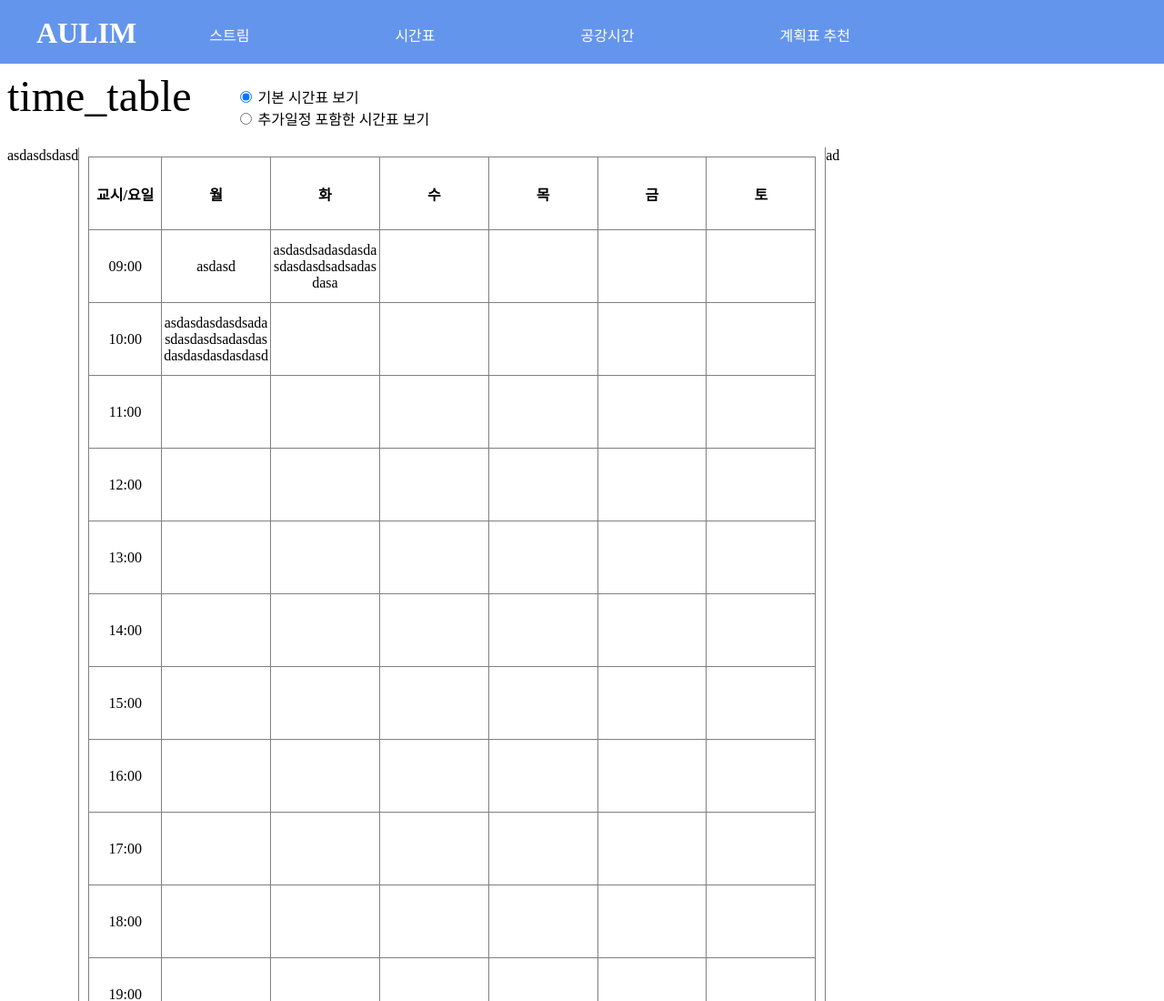
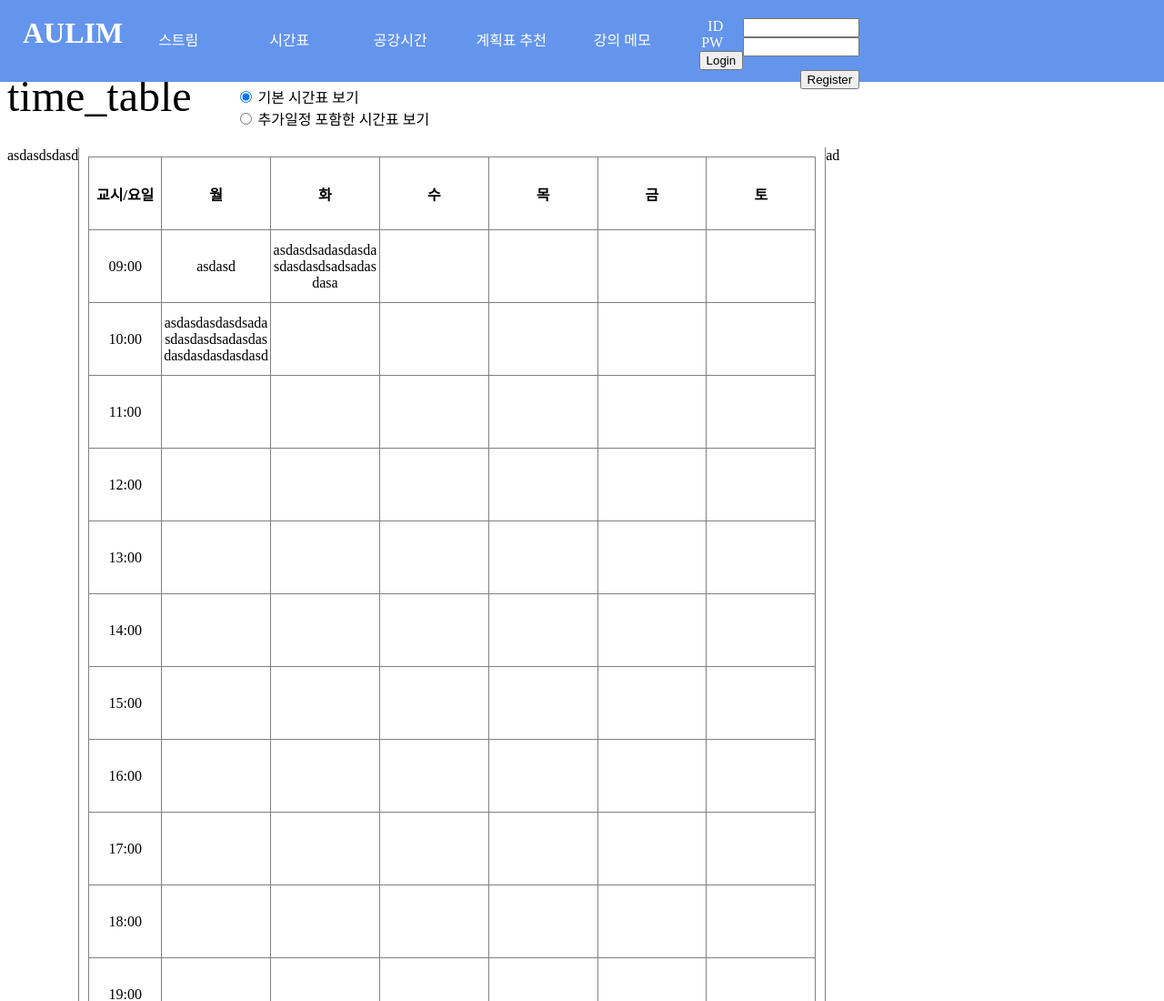
Before and after one commit to dlckdduq1107/AULIM, a website: page views/time_table.html in a window 1280 px wide. Shown: the top 1100 px of the page at 91% size. Drawn offline with Linux system fonts and the light colour scheme.

Commit message:
add login form in banner

```diff
--- a/public/css/time_table.css
+++ b/public/css/time_table.css
@@ -22,23 +22,34 @@ h1{
     color: white;
     line-height: 10px;
     float: left;
-    padding-left: 15px;
-
+    padding: 5px, 0px, 15px, 15px;
 }
 .menu{
     list-style-type: none;
     margin: 0;
     padding: 0;
-
+    display: flex;
 }
 .menu li{
     float: left;
+    top:50%;
+    padding-top: 5px;
+    display: flex;
 }
+
 .menu a{
     color: white;
-    padding: 1rem 5rem;
-    display: block;
+    padding: 1rem 1rem;
+    display: flex;
+    width: 90px;
+
+    justify-content: center;
 }
+
+.menu a:hover{
+    color: rgb(223, 223, 223);
+}
+
 li{
     list-style: none;
 }
@@ -48,6 +59,44 @@ ul{
 a{
     text-decoration: none;
 }
+
+.login_box {
+    margin: 0;
+    padding-top: 10px;
+
+}
+
+.login_form {
+    width: 200px;
+}
+
+.login_form input {
+  float: right;
+  width: 120px;
+}
+
+.login_form label {
+    padding:0px, 5px;
+    width:50px;
+    float: left;
+    text-align: right;
+}
+
+.login_form button {
+    float: right;
+}
+
+.login_button {
+    width:100px;
+    height: 60px;
+    padding-top: 7px;
+    padding-left: 5px;
+}
+
+.login_button button {
+    width:80px;
+}
+
 footer{
     border-top:1px solid gray;
     padding:20px;
@@ -77,7 +126,7 @@ main{
     position: fixed;
     top: 0;
     width: 100%;
-    height: 50px;
+    height: 70px;
 /*            text-align: center;*/
     padding: 10px;
     margin: 0 auto;
--- a/views/time_table.html
+++ b/views/time_table.html
@@ -15,14 +15,31 @@
               <h1><a href="/" id="logo">AULIM</a></h1>
               <nav>
                   <ul class="menu">
-                      <li><a href="/activity_stream">스트림</a></li>
-                      <li><a href="/">시간표</a></li>
-                      <li><a href="/Group">공강시간</a></li>
-                      <li><a href="/schedule">계획표 추천</a></li>
+                    <li><a href="/activity_stream">스트림</a></li>
+                    <li><a href="/">시간표</a></li>
+                    <li><a href="/Group">공강시간</a></li>
+                    <li><a href="/schedule">계획표 추천</a></li>
+                    <li><a href="/memo">강의 메모</a></li>
+
+                    <div class="login_box">
+                        <form class="login_form" action="login_check" method="post">
+                            <label for="username">ID</label>
+                            <input id="user_id" name="userid" type="text"/>
+                            <label for="userpw">PW</label>
+                            <input id="user_pw" name="userpw" type="password"/>
+                            <button type="submit">Login</button>
+                        <button type="button" onclick="location.href='/register'">Register</button>
+                        <a href="/logout">Logout</a>
+                        </form>
+                    </div>
+                    <div class="login_button">
+
+                    </div>
                   </ul>
               </nav>
           </div>
        </header>
+
        <div class="title">
          <div style="font-size: 3rem;">time_table</div>
          <div class="button">
```
